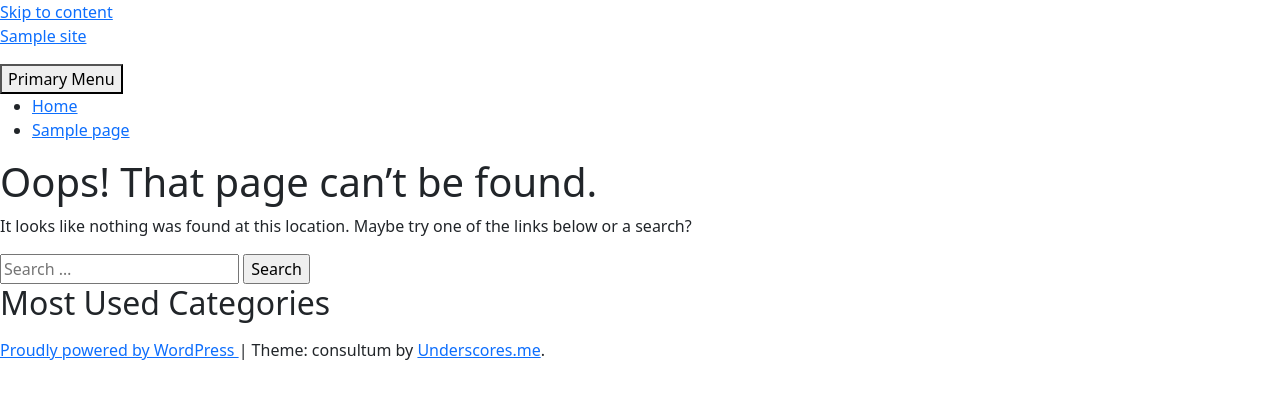
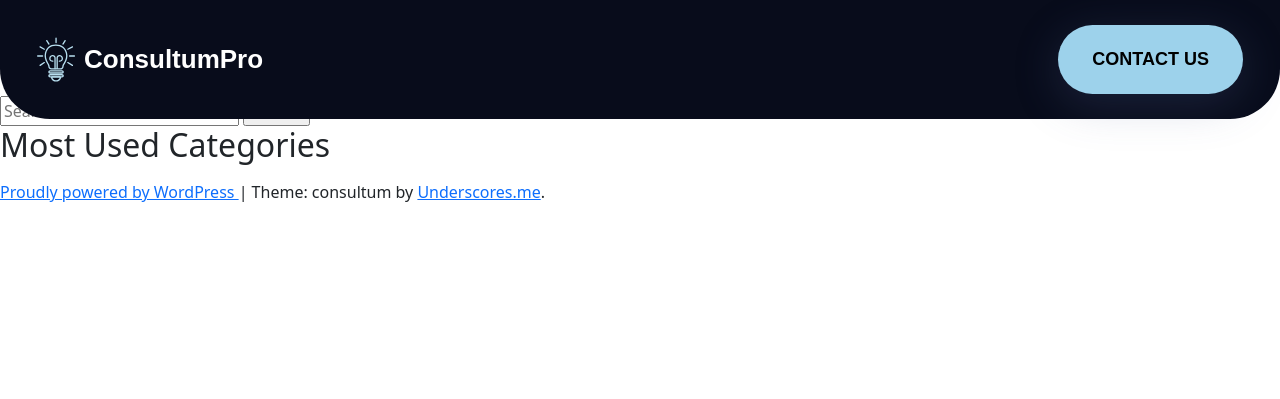
Before and after one commit to Olegborodko/consultum_pro, a WordPress theme: template themes/consultum/404.php in a window 1280 px wide. Shown: the top 399 px of the page. Run offline with PHP 8.4 and a stand-in for WordPress, Linux system fonts and the light colour scheme; the site name, menu and one post (Sample post) are stand-ins, and other content is empty; some libraries are stand-ins or nearby versions.

Commit message:
add menu

```diff
--- /dev/null
+++ b/themes/consultum/assets/sass/_general.scss
@@ -0,0 +1,9 @@
+body, html{
+  margin: 0;
+  padding: 0;
+}
+
+div.custom-containder{
+  max-width: 1952px; // 1920
+  padding: 0 16px;
+}
--- /dev/null
+++ b/themes/consultum/assets/sass/_menu.scss
@@ -0,0 +1,155 @@
+#masthead section.menu {
+  border-radius: 0px 0px 50px 50px;
+  backdrop-filter: blur(5px);
+  background-color: #080c1b;
+  display: flex;
+  justify-content: space-between;
+  padding: 25px 37px;
+  align-items: center;
+  max-width: 1640px;
+  position: fixed;
+  left: 0;
+  right: 0;
+  margin-left: auto;
+  margin-right: auto;
+
+  .div-2 {
+    display: flex;
+    align-items: center;
+    justify-content: space-between;
+    gap: 8px;
+    color: var(--white, #fff);
+    margin: auto 0;
+  }
+
+  .navbar-nav .dropdown-item {
+    color: #ffffff;
+  }
+
+  .img {
+    aspect-ratio: 0.85;
+    object-fit: auto;
+    object-position: center;
+    width: 39px;
+    align-self: stretch;
+  }
+
+  .div-3 {
+    align-self: stretch;
+    flex-grow: 1;
+    flex-basis: auto;
+    margin: auto 0;
+    font: 700 26px Work Sans, sans-serif;
+    text-decoration: none;
+    color: #ffffff;
+  }
+
+  .div-4 {
+    align-self: stretch;
+    justify-content: space-between;
+    text-align: center;
+    display: flex;
+    flex-direction: row;
+    margin: auto;
+  }
+
+  .img-2 {
+    aspect-ratio: 2;
+    object-fit: auto;
+    object-position: center;
+    width: 16px;
+    stroke-width: 2px;
+    stroke: #b8dff0;
+    margin: auto 0;
+  }
+
+
+  .div-12 {
+    justify-content: center;
+    border-radius: 100px;
+    box-shadow: 0px 10px 45px 0px rgba(82, 100, 152, 0.25);
+    background-color: #9dd2eb;
+    color: #000;
+    white-space: nowrap;
+    text-align: center;
+    text-transform: uppercase;
+    padding: 24px 34px;
+    font: 600 18px Work Sans, sans-serif;
+    text-decoration: none;
+  }
+
+  .div-4 .navbar {
+    padding: 0;
+  }
+
+  .container-fluid {
+    background: #080c1b;
+  }
+
+  .navbar-nav {
+    display: flex;
+    flex-direction: row;
+    flex-wrap: wrap;
+  }
+
+  .navbar-nav a.nav-link {
+    color: #ffffff;
+    padding: 10px 20px;
+    text-align: center;
+    display: inline-block;
+    font: 500 18px Work Sans, sans-serif;
+  }
+
+  .dropdown-menu.show {
+    background: #080c1b;
+    padding: 0;
+  }
+
+  .dropdown-item:focus,
+  .dropdown-item:hover {
+    background: #9dd2eb;
+    color: #000000;
+  }
+
+  .navbar-toggler {
+    background: #ffffff;
+  }
+
+  .div-3:hover {
+    color: #ffffff;
+  }
+
+  @media screen and (max-width: 991px) {
+    flex-direction: column;
+    padding: 5px 0;
+    border-radius: 0;
+
+    .div-2 img {
+      width: 28px;
+    }
+
+    .div-12 {
+      padding: 9px 16px;
+      font: 600 12px Work Sans, sans-serif;
+      display: none;
+    }
+
+    .div-4 {
+      padding: 4px 0 8px;
+    }
+
+    .div-3 {
+      font-size: 20px;
+    }
+
+    .container-fluid {
+      padding-left: 0;
+      padding-right: 0;
+    }
+
+    .navbar-toggler[aria-expanded="true"] {
+      position: relative;
+      left: 20px;
+    }
+  }
+}
--- a/themes/consultum/assets/sass/main.scss
+++ b/themes/consultum/assets/sass/main.scss
@@ -14,13 +14,5 @@ Tags: custom-background, custom-logo, custom-menu, featured-images, threaded-com
 */
 
 @import "./assets/bootstrap-5.0.2-dist/css/bootstrap.min.css";
-
-body, html{
-  margin: 0;
-  padding: 0;
-}
-
-div.custom-containder{
-  max-width: 1952px; // 1920
-  padding: 0 16px;
-}
+@import "general";
+@import "menu";
--- a/themes/consultum/functions.php
+++ b/themes/consultum/functions.php
@@ -178,3 +178,15 @@ require get_template_directory() . '/inc/customizer.php';
 if ( defined( 'JETPACK__VERSION' ) ) {
 	require get_template_directory() . '/inc/jetpack.php';
 }
+
+/* ------------------ custom ----------------- */
+
+function show_menu_slugs() {
+  $menus = get_terms('nav_menu');
+  echo '<pre>';
+  foreach ($menus as $menu) {
+    echo 'Menu Name: ' . $menu->name . ' | Menu Slug: ' . $menu->slug . '<br>';
+  }
+  echo '</pre>';
+}
+add_action('wp_footer', 'show_menu_slugs');
--- a/themes/consultum/header.php
+++ b/themes/consultum/header.php
@@ -23,37 +23,7 @@
 <body <?php body_class(); ?>>
 <?php wp_body_open(); ?>
 <div id="page" class="site">
-	<a class="skip-link screen-reader-text" href="#primary"><?php esc_html_e( 'Skip to content', 'consultum' ); ?></a>
+	<header id="masthead" class="site-header">
+  <?php require_once "parts/menu.php"; ?>
 
-	<header id="masthead" class="site-header">
-		<div class="site-branding">
-			<?php
-			the_custom_logo();
-			if ( is_front_page() && is_home() ) :
-				?>
-				<h1 class="site-title"><a href="<?php echo esc_url( home_url( '/' ) ); ?>" rel="home"><?php bloginfo( 'name' ); ?></a></h1>
-				<?php
-			else :
-				?>
-				<p class="site-title"><a href="<?php echo esc_url( home_url( '/' ) ); ?>" rel="home"><?php bloginfo( 'name' ); ?></a></p>
-				<?php
-			endif;
-			$consultum_description = get_bloginfo( 'description', 'display' );
-			if ( $consultum_description || is_customize_preview() ) :
-				?>
-				<p class="site-description"><?php echo $consultum_description; // phpcs:ignore WordPress.Security.EscapeOutput.OutputNotEscaped ?></p>
-			<?php endif; ?>
-		</div><!-- .site-branding -->
-
-		<nav id="site-navigation" class="main-navigation">
-			<button class="menu-toggle" aria-controls="primary-menu" aria-expanded="false"><?php esc_html_e( 'Primary Menu', 'consultum' ); ?></button>
-			<?php
-			wp_nav_menu(
-				array(
-					'theme_location' => 'menu-1',
-					'menu_id'        => 'primary-menu',
-				)
-			);
-			?>
-		</nav><!-- #site-navigation -->
 	</header><!-- #masthead -->
--- /dev/null
+++ b/themes/consultum/parts/menu.php
@@ -0,0 +1,78 @@
+<?php
+global $post;
+$the_post_ID = $post->ID;
+$menu_items = wp_get_nav_menu_items('header-menu');
+$active = "";
+$index = 0;
+?>
+
+<section class="menu">
+  <div class="div-2">
+    <img loading="lazy" src="<?php echo get_template_directory_uri(); ?>/assets/img/lamp.svg" class="img" alt="logo" />
+    <a href="<?= esc_url(home_url('/')); ?>" class="div-3">ConsultumPro</a>
+  </div>
+  <div class="div-4">
+    <nav class="navbar navbar-expand-lg navbar-light bg-light">
+      <div class="container-fluid">
+        <button class="navbar-toggler" type="button" data-bs-toggle="collapse" data-bs-target="#navbarSupportedContent"
+          aria-controls="navbarSupportedContent" aria-expanded="false" aria-label="Toggle navigation">
+          <span class="navbar-toggler-icon"></span>
+        </button>
+        <div class="collapse navbar-collapse" id="navbarSupportedContent">
+
+          <?php
+          function echo_simple_menu_item($active, $menu_item)
+          {
+            echo '<li class="nav-item"><a class="nav-link ' . $active . '" href="' . $menu_item->url . '">' . $menu_item->title . '</a></li>';
+          }
+
+          echo '<ul class="navbar-nav">';
+
+          foreach ($menu_items as $menu_item) {
+            $active = "";
+            if ($the_post_ID === $menu_item->object_id) {
+              $active = "active";
+            }
+
+            // if parent has children
+            $children = array_filter($menu_items, function ($child) use ($menu_item) {
+              return $child->menu_item_parent == $menu_item->ID;
+            });
+
+            if (count($children) > 0) {
+              $index = $index + 1;
+              echo '<li class="nav-item dropdown">';
+              echo '<a class="nav-link dropdown-toggle" href="' . $menu_item->url . '" id="dropd_m_' . $menu_item->ID . '" role="button" data-bs-toggle="dropdown"
+                aria-expanded="false">';
+              echo $menu_item->title;
+              echo '</a>';
+              echo '<ul class="dropdown-menu dropdown-menu-end" aria-labelledby="dropd_m_' . $menu_item->ID . '">';
+
+              foreach ($children as $child) {
+                $index = $index + 1;
+                $active = "";
+                if ($the_post_ID === $child->object_id) {
+                  $active = "active";
+                }
+
+                echo '<li><a class="dropdown-item ' . $active . '" href="' . $child->url . '">' . $child->title . '</a></li>';
+              }
+
+              echo '</ul>';
+              echo '</li>';
+            } else {
+              if (!$menu_item->menu_item_parent) {
+                echo_simple_menu_item($active, $menu_item);
+              }
+            }
+          }
+
+          echo '</ul>';
+          ?>
+
+        </div>
+      </div>
+    </nav>
+  </div>
+  <a href="#" class="div-12">contact us</a>
+</section>
--- a/themes/consultum/style.css
+++ b/themes/consultum/style.css
@@ -22,3 +22,138 @@ div.custom-containder {
   max-width: 1952px;
   padding: 0 16px;
 }
+
+#masthead section.menu {
+  border-radius: 0px 0px 50px 50px;
+  backdrop-filter: blur(5px);
+  background-color: #080c1b;
+  display: flex;
+  justify-content: space-between;
+  padding: 25px 37px;
+  align-items: center;
+  max-width: 1640px;
+  position: fixed;
+  left: 0;
+  right: 0;
+  margin-left: auto;
+  margin-right: auto;
+}
+#masthead section.menu .div-2 {
+  display: flex;
+  align-items: center;
+  justify-content: space-between;
+  gap: 8px;
+  color: var(--white, #fff);
+  margin: auto 0;
+}
+#masthead section.menu .navbar-nav .dropdown-item {
+  color: #ffffff;
+}
+#masthead section.menu .img {
+  aspect-ratio: 0.85;
+  object-fit: auto;
+  object-position: center;
+  width: 39px;
+  align-self: stretch;
+}
+#masthead section.menu .div-3 {
+  align-self: stretch;
+  flex-grow: 1;
+  flex-basis: auto;
+  margin: auto 0;
+  font: 700 26px Work Sans, sans-serif;
+  text-decoration: none;
+  color: #ffffff;
+}
+#masthead section.menu .div-4 {
+  align-self: stretch;
+  justify-content: space-between;
+  text-align: center;
+  display: flex;
+  flex-direction: row;
+  margin: auto;
+}
+#masthead section.menu .img-2 {
+  aspect-ratio: 2;
+  object-fit: auto;
+  object-position: center;
+  width: 16px;
+  stroke-width: 2px;
+  stroke: #b8dff0;
+  margin: auto 0;
+}
+#masthead section.menu .div-12 {
+  justify-content: center;
+  border-radius: 100px;
+  box-shadow: 0px 10px 45px 0px rgba(82, 100, 152, 0.25);
+  background-color: #9dd2eb;
+  color: #000;
+  white-space: nowrap;
+  text-align: center;
+  text-transform: uppercase;
+  padding: 24px 34px;
+  font: 600 18px Work Sans, sans-serif;
+  text-decoration: none;
+}
+#masthead section.menu .div-4 .navbar {
+  padding: 0;
+}
+#masthead section.menu .container-fluid {
+  background: #080c1b;
+}
+#masthead section.menu .navbar-nav {
+  display: flex;
+  flex-direction: row;
+  flex-wrap: wrap;
+}
+#masthead section.menu .navbar-nav a.nav-link {
+  color: #ffffff;
+  padding: 10px 20px;
+  text-align: center;
+  display: inline-block;
+  font: 500 18px Work Sans, sans-serif;
+}
+#masthead section.menu .dropdown-menu.show {
+  background: #080c1b;
+  padding: 0;
+}
+#masthead section.menu .dropdown-item:focus,
+#masthead section.menu .dropdown-item:hover {
+  background: #9dd2eb;
+  color: #000000;
+}
+#masthead section.menu .navbar-toggler {
+  background: #ffffff;
+}
+#masthead section.menu .div-3:hover {
+  color: #ffffff;
+}
+@media screen and (max-width: 991px) {
+  #masthead section.menu {
+    flex-direction: column;
+    padding: 5px 0;
+    border-radius: 0;
+  }
+  #masthead section.menu .div-2 img {
+    width: 28px;
+  }
+  #masthead section.menu .div-12 {
+    padding: 9px 16px;
+    font: 600 12px Work Sans, sans-serif;
+    display: none;
+  }
+  #masthead section.menu .div-4 {
+    padding: 4px 0 8px;
+  }
+  #masthead section.menu .div-3 {
+    font-size: 20px;
+  }
+  #masthead section.menu .container-fluid {
+    padding-left: 0;
+    padding-right: 0;
+  }
+  #masthead section.menu .navbar-toggler[aria-expanded=true] {
+    position: relative;
+    left: 20px;
+  }
+}
--- a/uploads/elementor/css/post-7.css
+++ b/uploads/elementor/css/post-7.css
@@ -1 +1 @@
-.elementor-kit-7{--e-global-color-primary:#6EC1E4;--e-global-color-secondary:#54595F;--e-global-color-text:#7A7A7A;--e-global-color-accent:#61CE70;--e-global-typography-primary-font-family:"Roboto";--e-global-typography-primary-font-weight:600;--e-global-typography-secondary-font-family:"Roboto Slab";--e-global-typography-secondary-font-weight:400;--e-global-typography-text-font-family:"Roboto";--e-global-typography-text-font-weight:400;--e-global-typography-accent-font-family:"Roboto";--e-global-typography-accent-font-weight:500;}.elementor-section.elementor-section-boxed > .elementor-container{max-width:1140px;}.e-con{--container-max-width:1140px;}.elementor-widget:not(:last-child){margin-block-end:20px;}.elementor-element{--widgets-spacing:20px 20px;}{}h1.entry-title{display:var(--page-title-display);}@media(max-width:1024px){.elementor-section.elementor-section-boxed > .elementor-container{max-width:1024px;}.e-con{--container-max-width:1024px;}}@media(max-width:767px){.elementor-section.elementor-section-boxed > .elementor-container{max-width:767px;}.e-con{--container-max-width:767px;}}
+.elementor-kit-7{--e-global-color-primary:#6EC1E4;--e-global-color-secondary:#54595F;--e-global-color-text:#7A7A7A;--e-global-color-accent:#61CE70;--e-global-typography-primary-font-family:"Roboto";--e-global-typography-primary-font-weight:600;--e-global-typography-secondary-font-family:"Roboto Slab";--e-global-typography-secondary-font-weight:400;--e-global-typography-text-font-family:"Roboto";--e-global-typography-text-font-weight:400;--e-global-typography-accent-font-family:"Roboto";--e-global-typography-accent-font-weight:500;}.elementor-section.elementor-section-boxed > .elementor-container{max-width:1140px;}.e-con{--container-max-width:1140px;}.elementor-widget:not(:last-child){margin-block-end:20px;}.elementor-element{--widgets-spacing:20px 20px;}{}h1.entry-title{display:var(--page-title-display);}.elementor-kit-7 e-page-transition{background-color:#FFBC7D;}@media(max-width:1024px){.elementor-section.elementor-section-boxed > .elementor-container{max-width:1024px;}.e-con{--container-max-width:1024px;}}@media(max-width:767px){.elementor-section.elementor-section-boxed > .elementor-container{max-width:767px;}.e-con{--container-max-width:767px;}}
```
Also changed, not shown: themes/consultum/assets/img/hero_section.jpg (added), themes/consultum/assets/img/lamp.svg (added), themes/consultum/assets/sass/_banner.scss (added), 1 other file.
